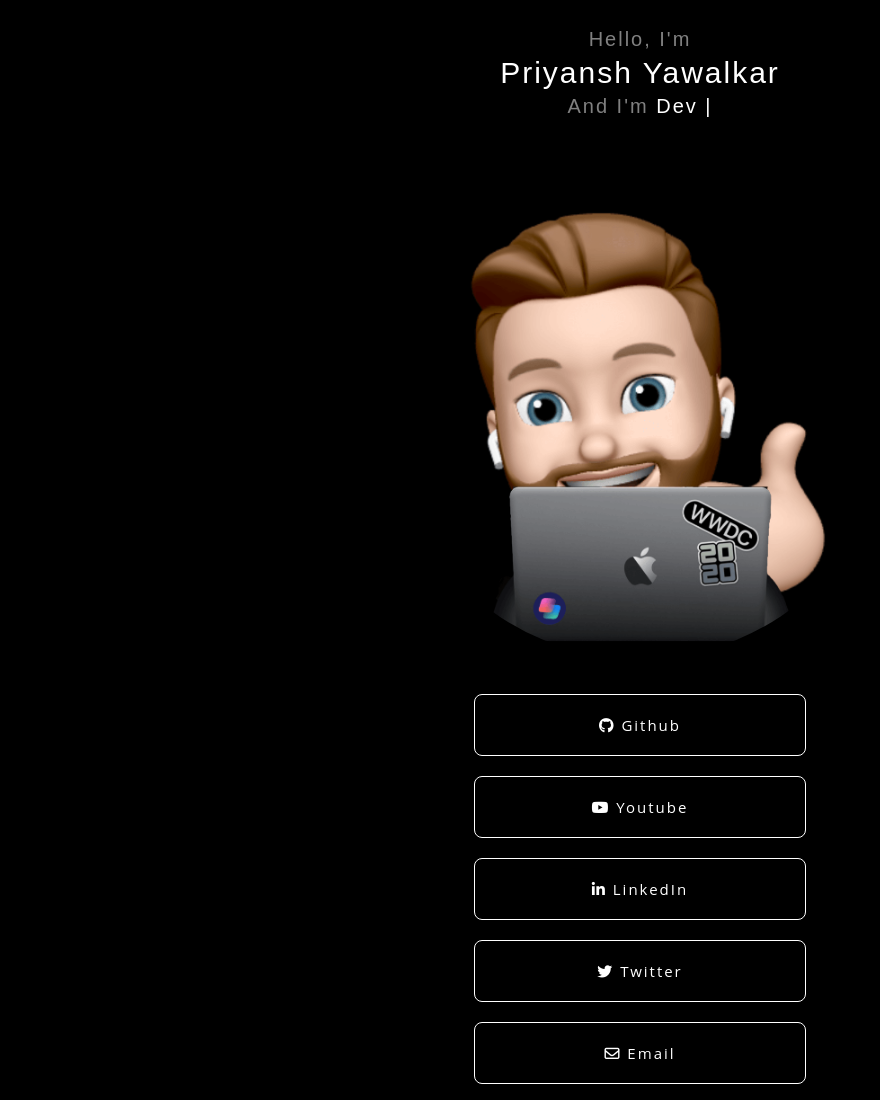
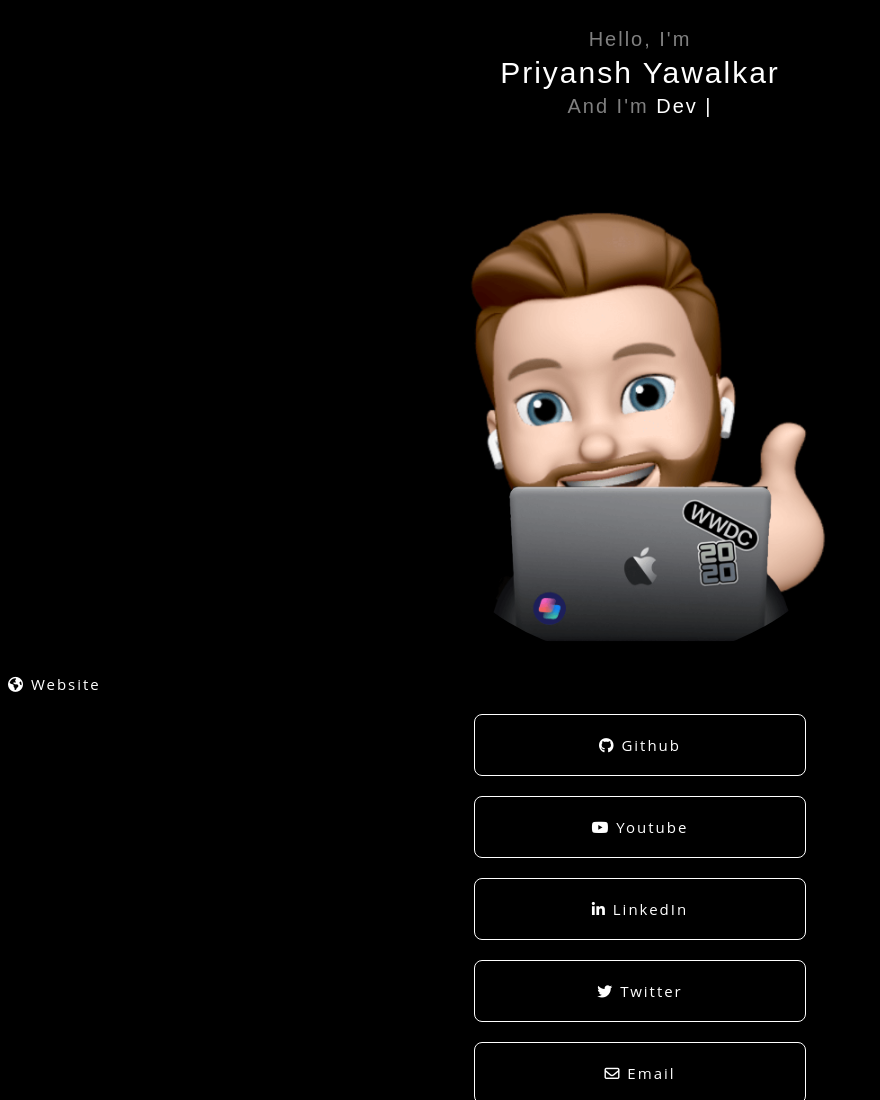
Before and after one commit to PriyanshYawalkar/Priyansh-web, a plain HTML site: page links/index.html in a window 1280 px wide. Shown: the top 1100 px of the page, without its empty margins (0-880 px from the left). Drawn offline with nearby package versions, Linux system fonts and the light colour scheme.

Commit message:
Update index.html

```diff
--- a/links/index.html
+++ b/links/index.html
@@ -32,10 +32,11 @@
 
 
     <!-- Links-->
+    <a href="https://priyansh-website.vercel.app" class="links-web"><i class="fa fa-globe"></i> Website</a>
     <a href="https://github.com//priyanshyawalkar" class="links-github"><i class="fab fa-github"></i> Github</a>
     <a href="https://www.youtube.com/channel/UC9jsbUONWgxfbLUxAroAlvg" class="links-youtube"><i
             class="fab fa-youtube"></i> Youtube</a>
-    <a href="https://www.linkedin.com/in/priyanshyawalkar" class="links-linkedin"><i class="fab fa-linkedin-in"></i>
+    <a href="https://www.linkedin.com/in/priyanshyawalkar/" class="links-linkedin"><i class="fab fa-linkedin-in"></i>
         LinkedIn</a>
     <a href="#" class="links-twitter"><i class="fab fa-twitter"></i> Twitter</a>
     <a href="mailto:workwithpriyansh03@gmail.com" class="links-mail"><i class="far fa-envelope"></i> Email</a>
```
